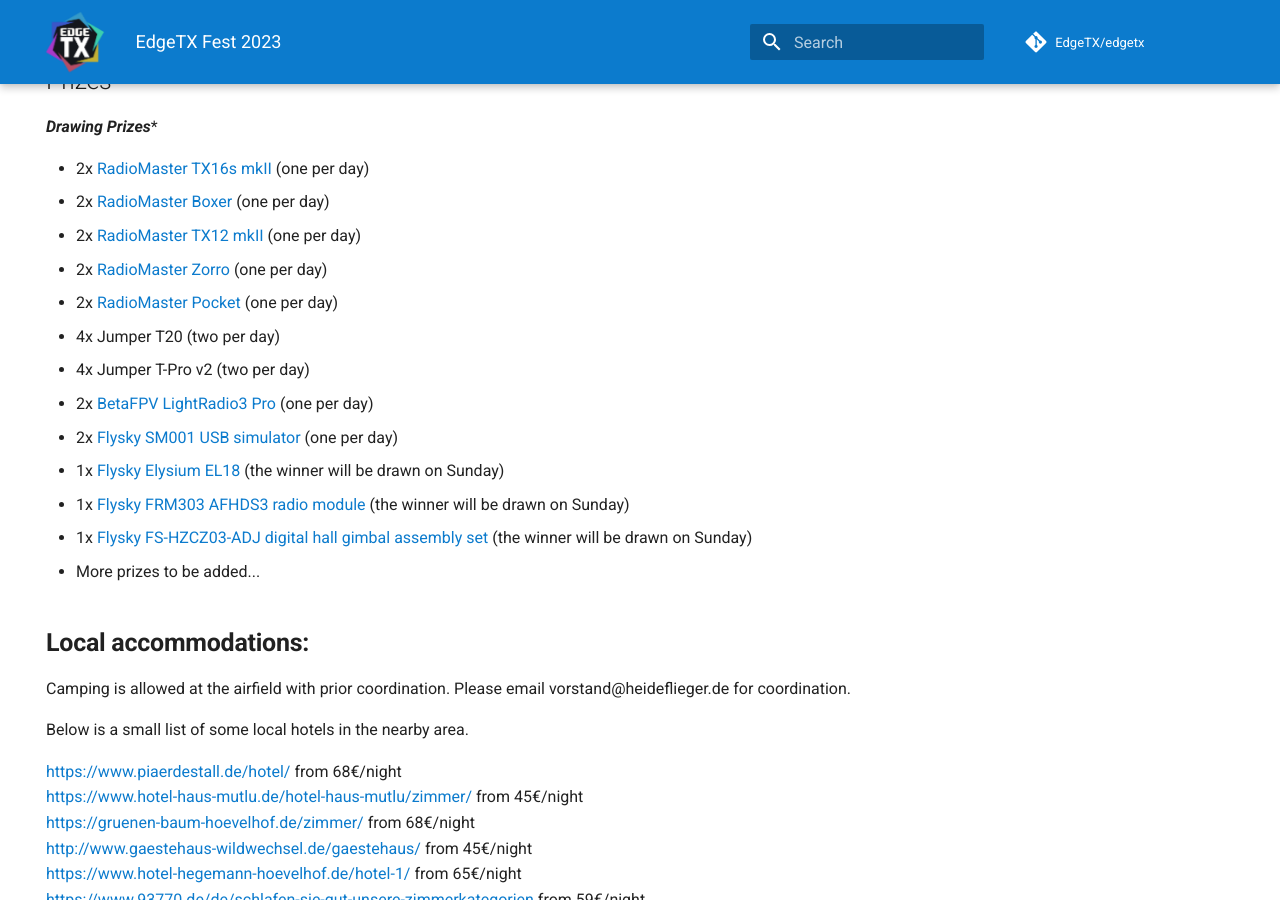
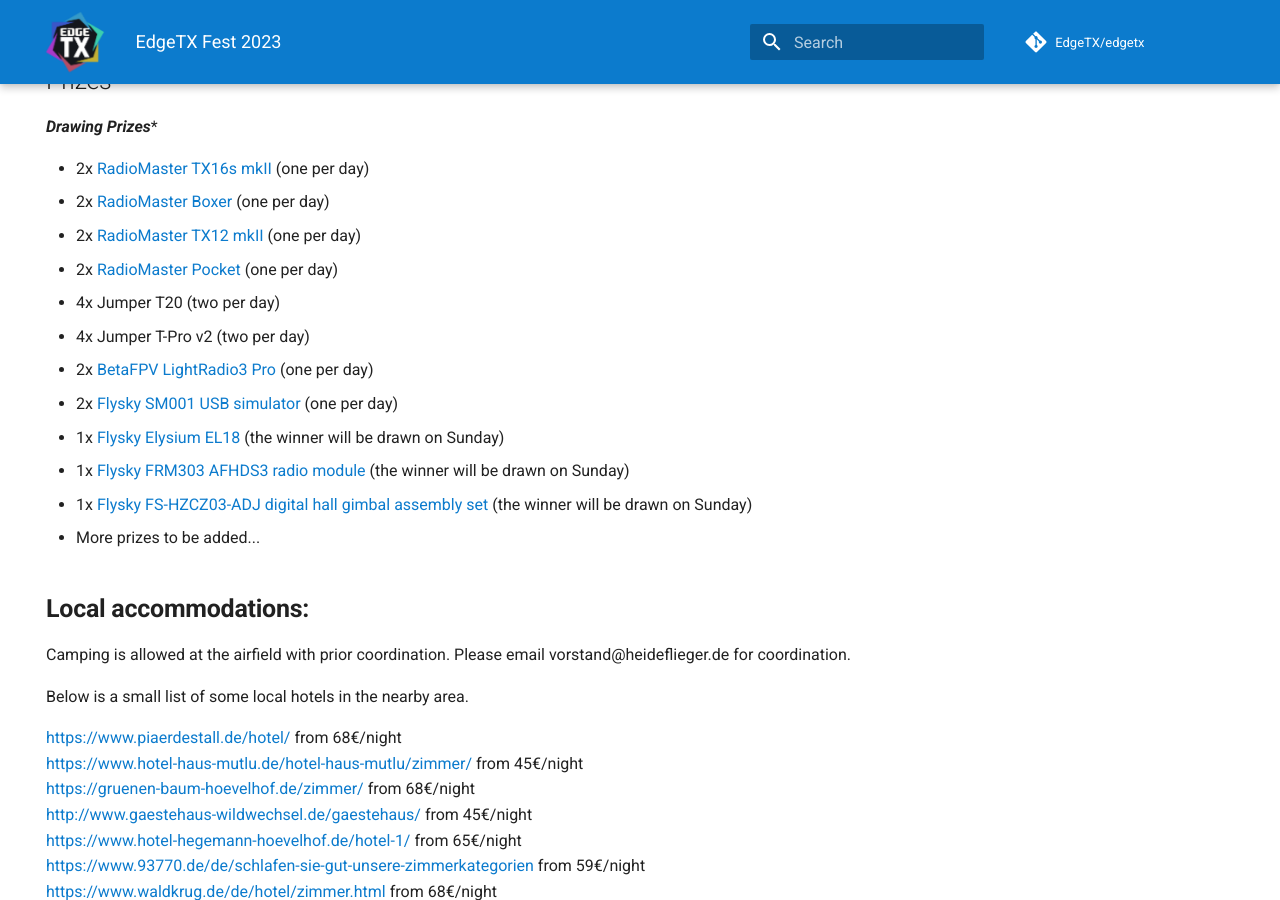
Before and after one commit to EdgeTX/edgetx.github.io, an MkDocs documentation site: the page built from docs/fest2023.md, in a window 1280 px wide and 900 px high, scrolled down 1725 px. Built offline with MkDocs 1.6.1 and Material for MkDocs 9.7.7, drawn with Linux system fonts in a browser that asks for light colours; comment, search, counter and statistics services are not loaded.

Commit message:
Zorro will be competition prize

```diff
--- a/docs/fest2023.md
+++ b/docs/fest2023.md
@@ -49,7 +49,6 @@
 - 2x [RadioMaster TX16s mkII](https://www.radiomasterrc.com/products/tx16s-mark-ii-radio-controller) (one per day)
 - 2x [RadioMaster Boxer](https://www.radiomasterrc.com/products/boxer-radio-controller-m2) (one per day)
 - 2x [RadioMaster TX12 mkII](https://www.radiomasterrc.com/products/tx12-mark-ii-radio-controller) (one per day)
-- 2x [RadioMaster Zorro](https://www.radiomasterrc.com/products/zorro-radio-controller) (one per day)
 - 2x [RadioMaster Pocket](https://www.radiomasterrc.com/products/pocket-radio-controller-m2) (one per day)
 - 4x Jumper T20 (two per day)
 - 4x Jumper T-Pro v2 (two per day)
```
